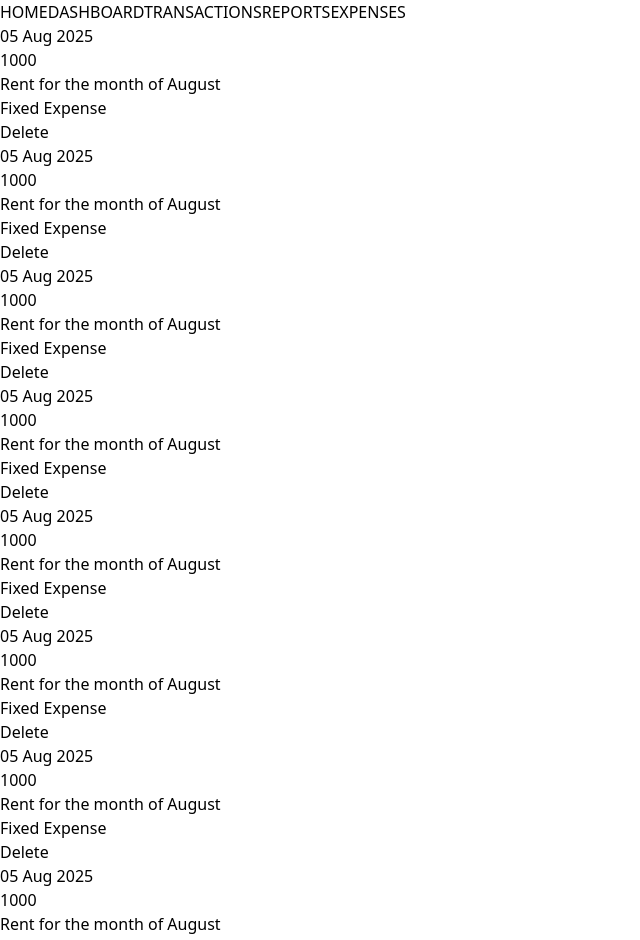
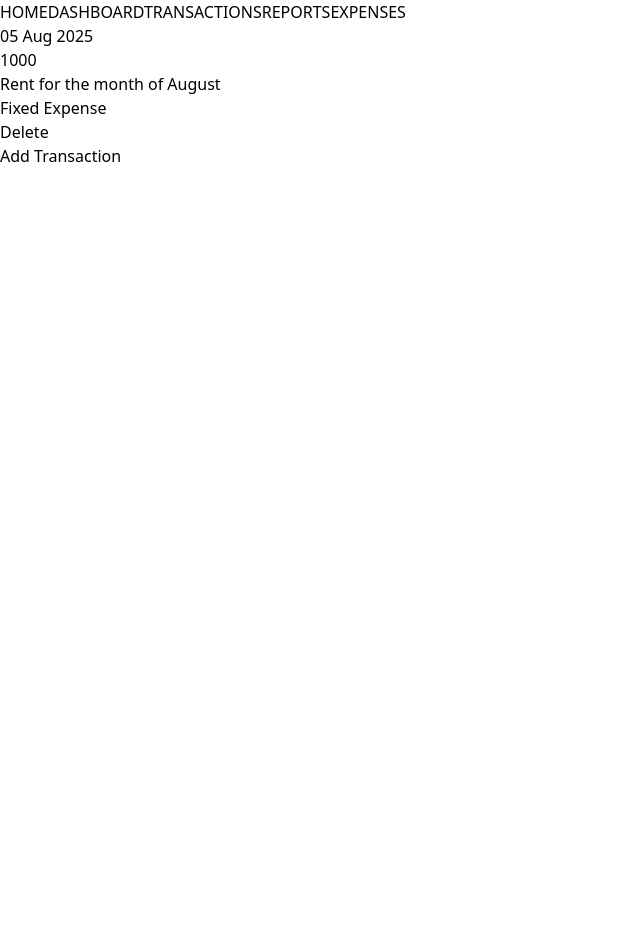
Before and after one commit to namanBathla/expense-tracker-react, a React (Vite) app: page /transactions in a window 1280 px wide. Shown: the top 940 px of the page, without its empty margins (0-640 px from the left). After the commit the page ends 800 px from the top, so only its background shows below. Built offline with nearby package versions, Linux system fonts and the light colour scheme.

Commit message:
test firebase write operation

```diff
--- a/package.json
+++ b/package.json
@@ -10,6 +10,7 @@
     "preview": "vite preview"
   },
   "dependencies": {
+    "firebase": "^12.2.1",
     "react": "^19.1.1",
     "react-dom": "^19.1.1",
     "react-router-dom": "^7.8.2"
--- a/src/firebase.js
+++ b/src/firebase.js
@@ -1,5 +1,6 @@
 // Import the functions you need from the SDKs you need
 import { initializeApp } from "firebase/app";
+import { getFirestore } from "firebase/firestore";
 // TODO: Add SDKs for Firebase products that you want to use
 // https://firebase.google.com/docs/web/setup#available-libraries
 
@@ -15,3 +16,7 @@ const firebaseConfig = {
 
 // Initialize Firebase
 const app = initializeApp(firebaseConfig);
+const db = getFirestore(app);
+
+export default db;
+// export {db}     --> named export
--- a/src/pages/Transactions.jsx
+++ b/src/pages/Transactions.jsx
@@ -1,18 +1,35 @@
 import React from 'react'
 import Transaction from '../components/Transaction'
+import db from "../firebase.js";
+import { collection, addDoc } from "firebase/firestore";
 
 const Transactions = () => {
+
+
+
+  async function getTransactions(db) {
+    // access the collection from db, creates if not exists
+    const transactionsCol = collection(db, 'transactions');
+
+  }
+
+
+  const addTransaction = async () => {
+    await addDoc(collection(db, "transactions"), {
+      amount: 10000,
+      description: "Sample Amount",
+      date: new Date(),
+      type: "Debit",
+      category: "Fixed Expense"
+    });
+    alert("Transaction added Successfully");
+  }
+
+
   return (
     <div>
       <Transaction/>
-      <Transaction/>
-      <Transaction/>
-      <Transaction/>
-      <Transaction/>
-      <Transaction/>
-      <Transaction/>
-      <Transaction/>
-      <Transaction/>
+      <button className="p-2 rounded-lg ml-10 bg-green-600" onClick={addTransaction}>Add Transaction</button>
     </div>
   )
 }
```
Also changed, not shown: src/components/Expense.jsx (+7 -1 lines), 1 other file (tests, documents, lock files or other folders).
